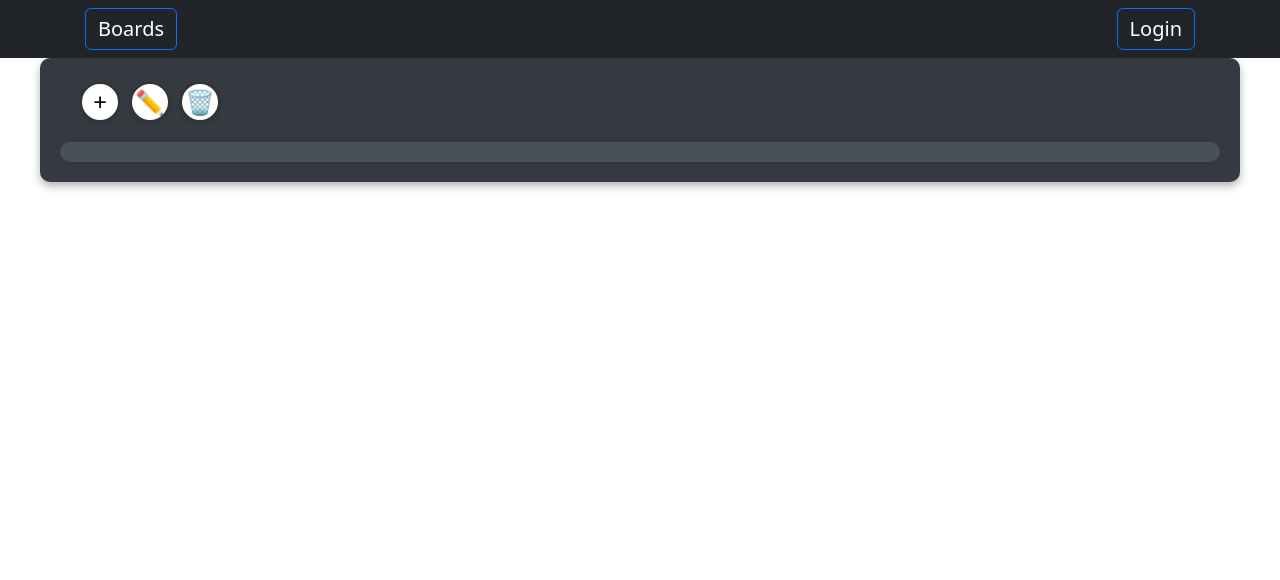
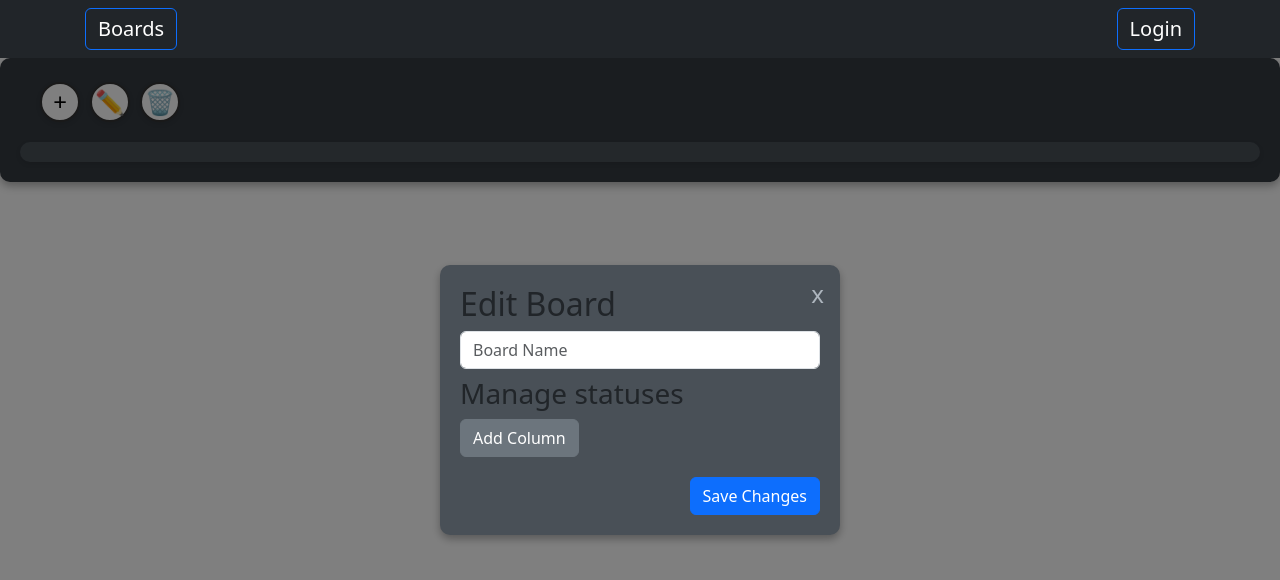
Before and after one commit to lebowski36/kanzen-frontend, a Vue app: page /board/1 in a window 1280 px wide. Both pictures are taken after a click on the button "✏️". Shown: the top 580 px of the page. Built offline with nearby package versions, Linux system fonts and the light colour scheme.

Commit message:
Add editing of boards

```diff
--- a/src/hooks/useDragAndDrop.js
+++ b/src/hooks/useDragAndDrop.js
@@ -41,7 +41,7 @@ export function useDragAndDrop() {
     draggedItem.value = null;
   };
   const dropStatus = (event, items, updateCallback) => {
-    event.preventDefault(); // Add this line for clarity
+    event.preventDefault();
     if (!Array.isArray(items)) {
       console.error("dropStatus: 'items' is not an array", items);
       return;
--- a/src/store.js
+++ b/src/store.js
@@ -26,6 +26,15 @@ const store = createStore({
     setBoards(state, boards) {
       state.boards = boards;
     },
+    updateBoard(state, updatedBoard) {
+      const index = state.boards.findIndex(
+        (board) => board._id === updatedBoard._id
+      );
+      if (index !== -1) {
+        state.boards.splice(index, 1, updatedBoard);
+      }
+    },
+
     setTickets(state, tickets) {
       state.tickets = tickets;
     },
@@ -54,7 +63,15 @@ const store = createStore({
         throw error; // Rethrow the error to handle it in the component
       }
     },
-
+    async updateBoard({ commit }, board) {
+      try {
+        const response = await axios.put(`/boards/${board._id}`, board);
+        commit("updateBoard", response.data);
+      } catch (error) {
+        console.error("Error updating board:", error);
+        throw error;
+      }
+    },
     async login({ commit, dispatch }, credentials) {
       const response = await axios.post("/auth/login", credentials);
       commit("setUser", response.data.user);
--- a/src/views/BoardView.vue
+++ b/src/views/BoardView.vue
@@ -6,6 +6,7 @@
       <ActionButtons
         :isDeleteMode="isDeleteMode"
         @add="showTicketView"
+        @edit="showEditPopup"
         @delete="toggleDeleteMode"
       />
     </div>
@@ -64,6 +65,55 @@
         </button>
       </template>
     </BoardPopup>
+    <BoardPopup :visible="isEditPopupVisible" @close="handleEditPopupClose">
+      <div class="form-group">
+        <h2>Edit Board</h2>
+        <input
+          v-model="board.name"
+          class="form-control mb-2"
+          placeholder="Board Name"
+        />
+        <div class="status-management">
+          <h3>Manage statuses</h3>
+          <div
+            v-for="(column, index) in board.columns"
+            :key="index"
+            class="status-item"
+            draggable="true"
+            @dragstart="dragStart(column, index)"
+            @dragenter="dragEnter($event, index)"
+            @dragover="dragOver"
+            @drop="dropStatus($event, board.columns, updateColumns)"
+          >
+            <input v-model="board.columns[index]" :disabled="true" />
+            <button
+              @click="deleteColumn(index)"
+              :disabled="hasTickets(column)"
+              class="btn btn-danger"
+            >
+              Delete
+            </button>
+          </div>
+          <div class="new-status-item" v-if="isAddingColumn">
+            <input v-model="newColumnName" placeholder="Enter column name" />
+            <button @click="confirmAddColumn" class="btn btn-primary">
+              Add
+            </button>
+            <button @click="cancelAddColumn" class="btn btn-secondary">
+              Cancel
+            </button>
+          </div>
+          <button @click="startAddingColumn" v-else class="btn btn-secondary">
+            Add Column
+          </button>
+        </div>
+      </div>
+      <template v-slot:buttons>
+        <button @click="saveBoardChanges" class="btn btn-primary">
+          Save Changes
+        </button>
+      </template>
+    </BoardPopup>
   </div>
 </template>
 
@@ -99,6 +149,9 @@ export default {
       isDeleteMode: false,
       isDeletePopupVisible: false,
       ticketToDelete: null,
+      isEditPopupVisible: false,
+      isAddingColumn: false,
+      newColumnName: "",
     };
   },
 
@@ -126,12 +179,14 @@ export default {
   },
 
   setup() {
-    const { dragStart, dragEnter, dragOver, drop } = useDragAndDrop();
+    const { dragStart, dragEnter, dragOver, drop, dropStatus } =
+      useDragAndDrop();
     return {
       dragStart,
       dragEnter,
       dragOver,
       drop,
+      dropStatus,
     };
   },
 
@@ -244,6 +299,64 @@ export default {
           });
       }
     },
+    showEditPopup() {
+      this.isEditPopupVisible = true;
+    },
+    hasTickets(column) {
+      return this.tickets.some((ticket) => ticket.status === column);
+    },
+    deleteColumn(index) {
+      this.board.columns.splice(index, 1);
+    },
+    startAddingColumn() {
+      this.isAddingColumn = true;
+    },
+    cancelAddColumn() {
+      this.isAddingColumn = false;
+      this.newColumnName = "";
+    },
+    confirmAddColumn() {
+      if (this.newColumnName.trim()) {
+        this.board.columns.push(this.newColumnName.trim());
+        this.newColumnName = "";
+        this.isAddingColumn = false;
+      }
+    },
+    updateColumns(newColumns) {
+      this.board.columns = newColumns;
+    },
+    saveBoardChanges() {
+      this.$store
+        .dispatch("updateBoard", this.board)
+        .then(() => this.hideEditPopup())
+        .catch((error) => console.error("Error saving board changes:", error));
+    },
+    hideEditPopup() {
+      this.isEditPopupVisible = false;
+    },
+    handleEditPopupClose() {
+      this.hideEditPopup();
+      this.refetchBoardData();
+    },
+    refetchBoardData() {
+      const boardId = this.$route.params.id;
+      axios
+        .get(`/boards/${boardId}`)
+        .then((response) => {
+          const boardData = response.data || {};
+          boardData.columns = boardData.columns || [];
+          this.board = boardData;
+          this.statusOptions = boardData.columns;
+        })
+        .catch((error) => {
+          console.error("There was an error fetching the board:", error);
+          this.board = { columns: [] };
+        });
+    },
+
+    addColumn() {
+      this.board.columns.push("New Column");
+    },
 
     // Toggle delete mode on/off
     toggleDeleteMode() {
@@ -304,12 +417,12 @@ export default {
 <style scoped>
 /* General Container Styles */
 .container {
-  max-width: 1200px;
+  max-width: 2000px;
   margin: 0 auto;
   padding: 20px;
-  background: #343a40; /* Changed from #f0f4f8 */
+  background: #343a40;
   border-radius: 10px;
-  box-shadow: 0 4px 8px rgba(0, 0, 0, 0.3); /* Increased shadow for better contrast */
+  box-shadow: 0 4px 8px rgba(0, 0, 0, 0.3);
 }
 
 /* Header Styles */
```
